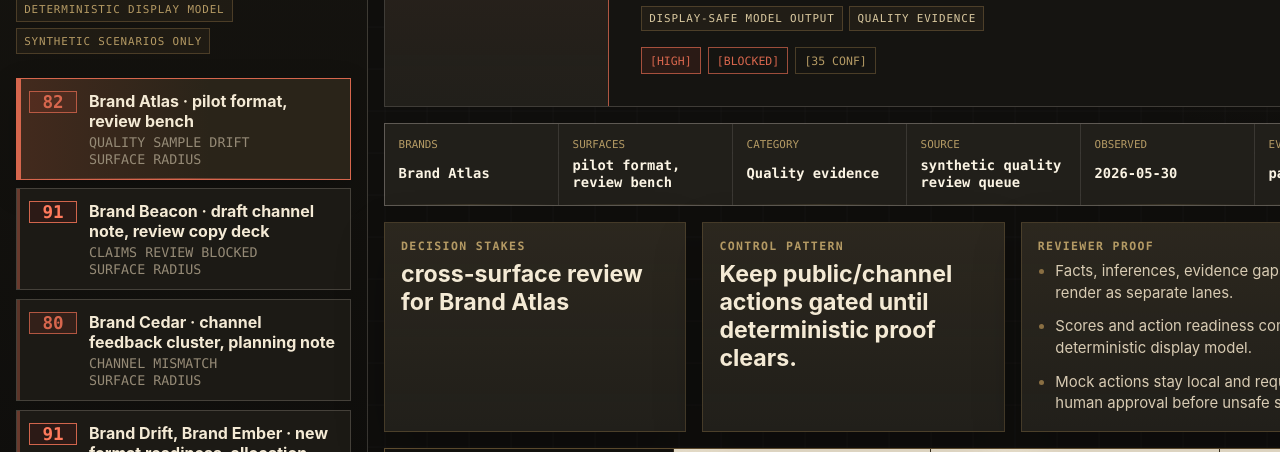
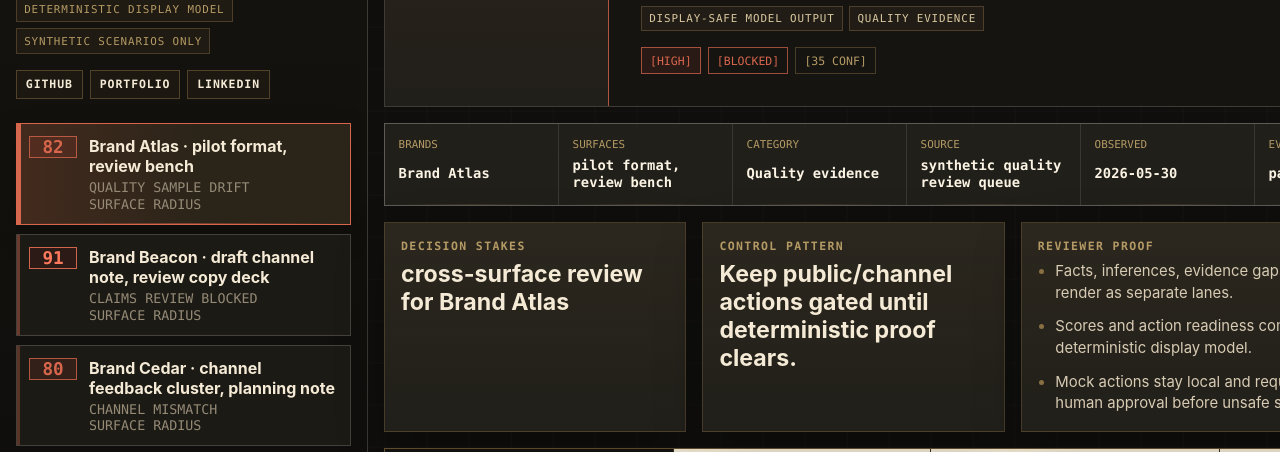
Before and after one commit to jeffgreendesign/ops-signal-console, a website built with Vite: page index.html in a window 1280 px wide. Shown: the part 316-768 px from the top of the page. Built offline with nearby package versions, Linux system fonts and the light colour scheme.

Commit message:
feat: add profile links to console

```diff
--- a/src/main.ts
+++ b/src/main.ts
@@ -15,6 +15,19 @@ type ActivityTrailEntry = DecisionReceipt | { message: string };
 
 let selectedScenario = scenarios[0];
 let activityTrail: ActivityTrailEntry[] = [{ message: 'Console opened in synthetic portfolio demo mode.' }];
+
+const profileDestinations = {
+  source: [104, 116, 116, 112, 115, 58, 47, 47, 103, 105, 116, 104, 117, 98, 46, 99, 111, 109, 47, 106, 101, 102, 102, 103, 114, 101, 101, 110, 100, 101, 115, 105, 103, 110, 47, 111, 112, 115, 45, 115, 105, 103, 110, 97, 108, 45, 99, 111, 110, 115, 111, 108, 101],
+  portfolio: [104, 116, 116, 112, 115, 58, 47, 47, 119, 119, 119, 46, 104, 105, 114, 101, 106, 101, 102, 102, 103, 114, 101, 101, 110, 46, 99, 111, 109, 47],
+  network: [104, 116, 116, 112, 115, 58, 47, 47, 119, 119, 119, 46, 108, 105, 110, 107, 101, 100, 105, 110, 46, 99, 111, 109, 47, 105, 110, 47, 106, 101, 102, 102, 103, 114, 101, 101, 110, 119, 101, 98],
+  networkLabel: [76, 105, 110, 107, 101, 100, 73, 110]
+} as const;
+
+type ProfileDestination = keyof Omit<typeof profileDestinations, 'networkLabel'>;
+
+function decodeProfileValue(value: readonly number[]): string {
+  return String.fromCharCode(...value);
+}
 
 const radiusLabels: Record<BlastRadius, string> = {
   local: 'Local',
@@ -238,6 +251,11 @@ function renderShell(): void {
           <span>Deterministic display model</span>
           <span>Synthetic scenarios only</span>
         </div>
+        <nav class="profile-links" aria-label="Project and profile links">
+          <a href="#" data-profile-link="source" rel="noreferrer">GitHub</a>
+          <a href="#" data-profile-link="portfolio" rel="noreferrer">Portfolio</a>
+          <a href="#" data-profile-link="network" rel="noreferrer">Profile</a>
+        </nav>
         <div class="signal-tabs">
           ${scenarios.map(renderScenarioButton).join('')}
         </div>
@@ -326,6 +344,13 @@ function renderShell(): void {
     </section>
   `;
 
+  document.querySelectorAll<HTMLAnchorElement>('[data-profile-link]').forEach((link) => {
+    const destination = link.dataset.profileLink as ProfileDestination | undefined;
+    if (!destination) return;
+    link.href = decodeProfileValue(profileDestinations[destination]);
+    if (destination === 'network') link.textContent = decodeProfileValue(profileDestinations.networkLabel);
+  });
+
   document.querySelectorAll<HTMLButtonElement>('[data-scenario-id]').forEach((button) => {
     button.addEventListener('click', () => {
       const next = scenarios.find((scenario) => scenario.id === button.dataset.scenarioId);
--- a/src/styles.css
+++ b/src/styles.css
@@ -486,6 +486,40 @@ h3 { margin-bottom: 0.65rem; }
   border: 1px solid color-mix(in srgb, var(--brass) 42%, transparent);
   background: color-mix(in srgb, var(--brass) 10%, transparent);
   padding: 0.32rem 0.45rem;
+}
+
+.profile-links {
+  display: flex;
+  flex-wrap: wrap;
+  gap: 0.45rem;
+  margin-top: 1rem;
+  font-family: ui-monospace, SFMono-Regular, Menlo, Consolas, monospace;
+  font-size: 0.72rem;
+  font-weight: 800;
+  letter-spacing: 0.08em;
+  text-transform: uppercase;
+}
+
+.profile-links a {
+  border: 1px solid color-mix(in srgb, var(--brass) 48%, transparent);
+  background: color-mix(in srgb, var(--brass) 8%, transparent);
+  color: var(--bone-100);
+  padding: 0.42rem 0.55rem;
+  text-decoration: none;
+  transition:
+    border-color var(--motion-quick) var(--ease-instrument),
+    color var(--motion-quick) var(--ease-instrument),
+    background-color var(--motion-quick) var(--ease-instrument),
+    box-shadow var(--motion-quick) var(--ease-instrument);
+}
+
+.profile-links a:hover,
+.profile-links a:focus-visible {
+  border-color: var(--brass-bright);
+  background: color-mix(in srgb, var(--brass) 16%, transparent);
+  color: var(--brass-bright);
+  box-shadow: inset 0 -2px 0 color-mix(in srgb, var(--brass-bright) 42%, transparent);
+  outline: none;
 }
 
 .model-note {
```
